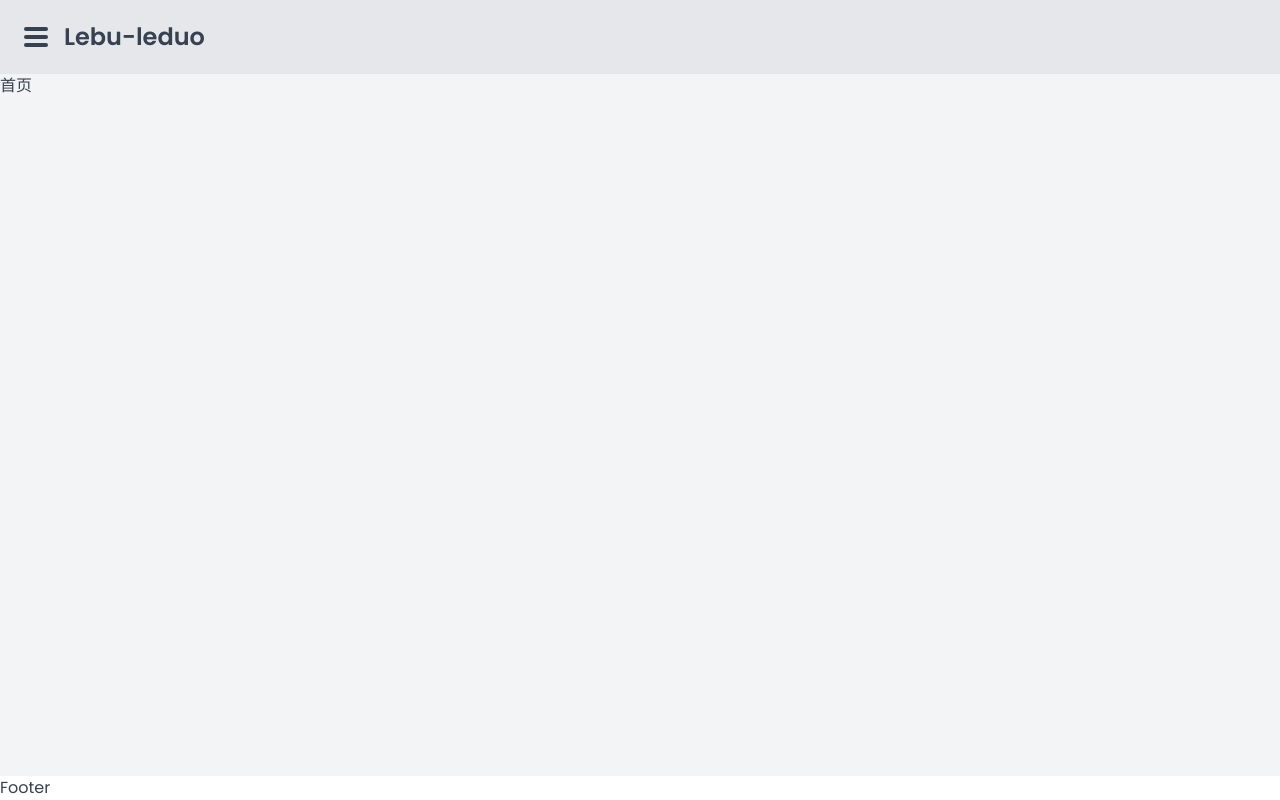
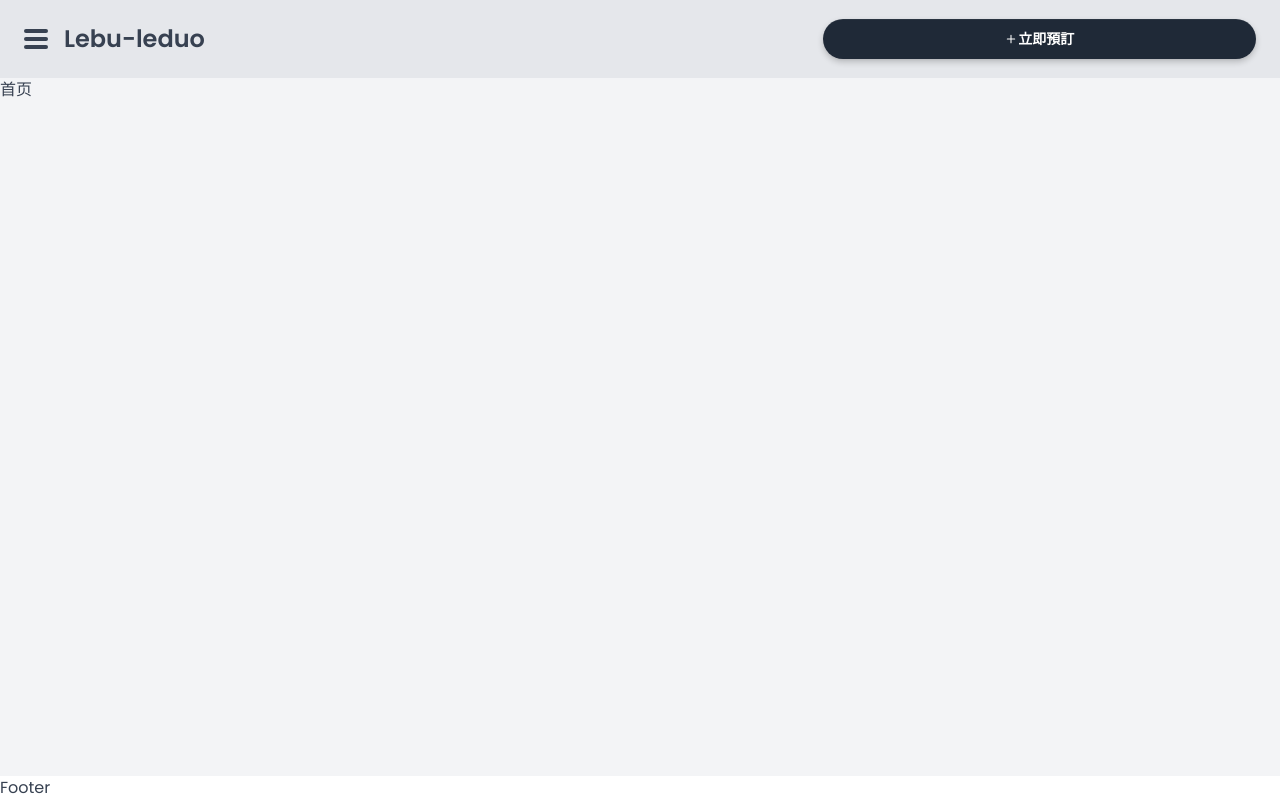
Before and after one commit to jacky1a2a3a4a/Lebuleduo, a React (Vite) app: page /home in a window 1280 px wide. Built offline with nearby package versions, Linux system fonts and the light colour scheme; a web font is replaced by a local one.

Commit message:
feat: add SubscribeButton in Header

```diff
--- a/index.html
+++ b/index.html
@@ -7,14 +7,19 @@
   <meta name="viewport" content="width=device-width, initial-scale=1.0" />
 
   <!-- google fonts -->
+  <!-- 通用 -->
   <link rel="preconnect" href="https://fonts.googleapis.com" />
   <link rel="preconnect" href="https://fonts.gstatic.com" crossorigin />
+  <!-- 字體類型 -->
+  <!-- Poppins -->
   <link href="https://fonts.googleapis.com/css2?family=Poppins:wght@400;500;600;700&display=swap" rel="stylesheet" />
+  <!-- Sono -->
   <link href="https://fonts.googleapis.com/css2?family=Sono:wght@400;500;600&display=swap" rel="stylesheet" />
+  <!-- Noto Sans -->
+  <link href="https://fonts.googleapis.com/css2?family=Noto+Sans:ital,wght@0,100..900;1,100..900&display=swap"
+    rel="stylesheet">
 
   <title>Lebuleduo</title>
-
-
 </head>
 
 <body>
--- a/package.json
+++ b/package.json
@@ -12,6 +12,7 @@
   "dependencies": {
     "react": "^19.0.0",
     "react-dom": "^19.0.0",
+    "react-icons": "^5.5.0",
     "react-router-dom": "^7.3.0",
     "styled-components": "^6.1.15"
   },
--- a/src/styles/GlobalStyles.tsx
+++ b/src/styles/GlobalStyles.tsx
@@ -12,18 +12,18 @@ const GlobalStyles = createGlobalStyle`
   --color-brand-800: #3730a3;
   --color-brand-900: #312e81;
 
-  /* Grey */
-  --color-grey-0: #fff;
-  --color-grey-50: #f9fafb;
-  --color-grey-100: #f3f4f6;
-  --color-grey-200: #e5e7eb;
-  --color-grey-300: #d1d5db;
-  --color-grey-400: #9ca3af;
-  --color-grey-500: #6b7280;
-  --color-grey-600: #4b5563;
-  --color-grey-700: #374151;
-  --color-grey-800: #1f2937;
-  --color-grey-900: #111827;
+  /* Gray */
+  --color-gray-0: #fff;
+  --color-gray-50: #f9fafb;
+  --color-gray-100: #f3f4f6;
+  --color-gray-200: #e5e7eb;
+  --color-gray-300: #d1d5db;
+  --color-gray-400: #9ca3af;
+  --color-gray-500: #6b7280;
+  --color-gray-600: #4b5563;
+  --color-gray-700: #374151;
+  --color-gray-800: #1f2937;
+  --color-gray-900: #111827;
 
   --color-blue-100: #e0f2fe;
   --color-blue-700: #0369a1;
@@ -50,6 +50,7 @@ const GlobalStyles = createGlobalStyle`
   --border-radius-sm: 5px;
   --border-radius-md: 7px;
   --border-radius-lg: 9px;
+  --border-radius-round: 9999px;
 
   /* For dark mode */
   --image-grayscale: 0;
@@ -88,8 +89,8 @@ const GlobalStyles = createGlobalStyle`
 
 /* 全局 */
 html,body {
-  font-family: "Poppins", sans-serif;
-  color: var(--color-grey-700);
+  font-family: "Poppins", "Noto Sans", sans-serif;
+  color: var(--color-gray-700);
 
   transition: color 0.3s, background-color 0.3s;
   min-height: 100vh;
@@ -162,12 +163,15 @@ button:has(svg) {
 
 /* 聚焦 */
 input:focus,
-button:focus,
 textarea:focus,
 select:focus {
   appearance: none;
   outline: 2px solid var(--color-brand-600);
   outline-offset: -1px;
+}
+
+button:focus {
+  outline: none;
 }
 
 /* 禁用 */
@@ -178,8 +182,8 @@ select:focus {
 /* 禁用 */
 select:disabled,
 input:disabled {
-  background-color: var(--color-grey-200);
-  color: var(--color-grey-500);
+  background-color: var(--color-gray-200);
+  color: var(--color-gray-500);
 }
 
 /* 滾動條 */
@@ -188,17 +192,17 @@ input:disabled {
 }
 
 ::-webkit-scrollbar-track {
-  background: var(--color-grey-100);
+  background: var(--color-gray-100);
 }
 
 ::-webkit-scrollbar-thumb {
-  background: var(--color-grey-300);
+  background: var(--color-gray-300);
   border-radius: 5px;
 }
 
 ::-webkit-scrollbar-thumb:hover {
-  background: var(--color-grey-400);
+  background: var(--color-gray-400);
 }
-`
+`;
 
 export default GlobalStyles;
--- a/src/ui/AppLayout.jsx
+++ b/src/ui/AppLayout.jsx
@@ -18,7 +18,7 @@ const AppLayoutStyled = styled.section`
 `;
 
 const Main = styled.main`
-  background-color: var(--color-grey-100);
+  background-color: var(--color-gray-100);
 `;
 
 function AppLayout() {
--- a/src/ui/Header.jsx
+++ b/src/ui/Header.jsx
@@ -1,22 +1,32 @@
 import styled from 'styled-components';
+import { HiMiniPlus } from 'react-icons/hi2';
 import { useState } from 'react';
+import { useNavigate } from 'react-router-dom';
 
 import Sidebar from './Sidebar';
 
 const HeaderStyled = styled.header`
-  background-color: var(--color-grey-200);
-  color: var(--color-grey-700);
+  background-color: var(--color-gray-200);
+  color: var(--color-gray-700);
   padding: 1.2rem 1.5rem;
 
   display: grid;
-  grid-template-columns: auto 1fr 1fr;
+  grid-template-columns: auto 1.75fr 1fr;
   align-items: center;
   justify-content: space-between;
 `;
 
-const HeaderTitle = styled.h1`
+const HeaderTitle = styled.button`
+  display: flex;
+  align-items: center;
+  justify-content: start;
+
   font-size: var(--font-size-2xl);
   font-weight: 600;
+
+  &:hover {
+    color: var(--color-gray-600);
+  }
 `;
 
 const BurgerButton = styled.button`
@@ -36,7 +46,7 @@ const BurgerButton = styled.button`
   div {
     width: 1.5rem;
     height: 0.25rem;
-    background: var(--color-grey-700);
+    background: var(--color-gray-700);
     border-radius: 10px;
     transition: all 0.3s linear;
     position: relative;
@@ -48,16 +58,60 @@ const BurgerButton = styled.button`
 
     &:nth-child(2) {
       opacity: ${({ isOpen }) => (isOpen ? '0' : '1')};
-
     }
 
     &:nth-child(3) {
       transform: ${({ isOpen }) => (isOpen ? 'rotate(-45deg)' : 'rotate(0)')};
     }
   }
+
+  &:hover div {
+    background: var(--color-gray-500);
+  }
+`;
+
+const SubscribeButton = styled.button`
+  background-color: var(--color-gray-800);
+  color: var(--color-gray-0);
+  font-size: var(--font-size-sm);
+  font-weight: 600;
+
+  padding: 0.8rem 0.8rem;
+  border-radius: var(--border-radius-round);
+  box-shadow:
+    var(--shadow-sm),
+    inset 0 0.5px 0 0 rgba(255, 255, 255, 0.1),
+    0 3px 6px rgba(0, 0, 0, 0.2);
+
+  display: flex;
+  align-items: center;
+  justify-content: center;
+
+  transition: all 0.2s ease;
+  transform: translateY(0);
+  position: relative;
+
+  &:hover {
+    background-color: var(--color-gray-600);
+    transform: translateY(-2px);
+    box-shadow:
+      var(--shadow-sm),
+      inset 0 0.5px 0 0 rgba(255, 255, 255, 0.1),
+      0 5px 8px rgba(0, 0, 0, 0.3);
+  }
+
+  &:active {
+    background-color: var(--color-gray-900);
+    transform: translateY(2px);
+    box-shadow:
+      var(--shadow-sm),
+      inset 0 2px 4px rgba(0, 0, 0, 0.3),
+      0 1px 2px rgba(0, 0, 0, 0.2);
+  }
 `;
 
 function Header() {
+  const navigate = useNavigate();
   // 側邊欄是否開啟(預設不開啟)
   const [isOpen, setIsOpen] = useState(false);
 
@@ -68,7 +122,11 @@ function Header() {
         <div />
         <div />
       </BurgerButton>
-      <HeaderTitle>Lebu-leduo</HeaderTitle>
+      <HeaderTitle onClick={() => navigate('/')}>Lebu-leduo</HeaderTitle>
+      <SubscribeButton onClick={() => navigate('/subscribe')}>
+        <HiMiniPlus />
+        立即預訂
+      </SubscribeButton>
       <Sidebar isOpen={isOpen} setIsOpen={setIsOpen} />
     </HeaderStyled>
   );
--- a/src/ui/Sidebar.jsx
+++ b/src/ui/Sidebar.jsx
@@ -3,7 +3,7 @@ import { useEffect } from 'react';
 
 // 側邊欄容器主體
 const SidebarContainer = styled.div`
-  background-color: var(--color-grey-100);
+  background-color: var(--color-gray-100);
   box-shadow: ${({ isOpen }) =>
     isOpen ? '2px 0 5px rgba(0, 0, 0, 0.1)' : 'none'};
 
@@ -44,7 +44,7 @@ const NavMenu = styled.nav`
 
 const MenuItem = styled.div`
   padding: 1rem 0;
-  border-bottom: 1px solid var(--color-grey-200);
+  border-bottom: 1px solid var(--color-gray-200);
   font-size: 1.2rem;
   cursor: pointer;
 
@@ -55,7 +55,6 @@ const MenuItem = styled.div`
 
 //從Header傳入isOpen和setIsOpen
 function Sidebar({ isOpen, setIsOpen }) {
-
   // 當側邊欄打開時，禁止body滾動
   useEffect(() => {
     if (isOpen) {
```
Also changed, not shown: 1 other file (tests, documents, lock files or other folders).
